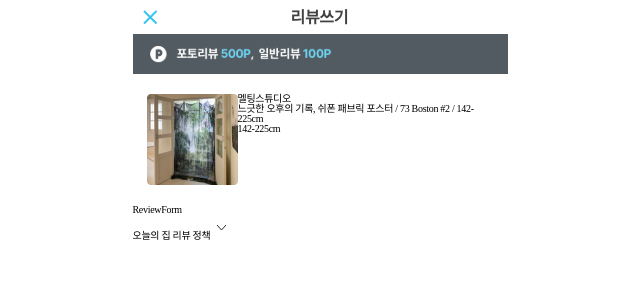
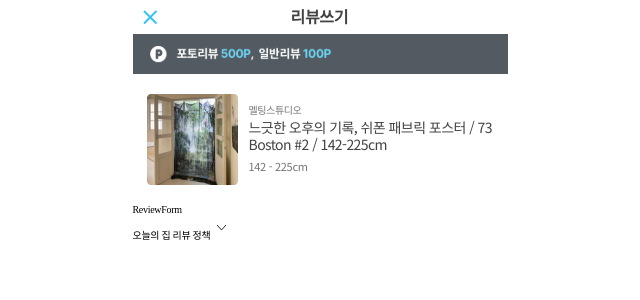
Before and after one commit to SOPT-CDSSeminar/frontend, a React (Create React App) app: page / in a window 1280 px wide. Shown: the top 300 px of the page, without its empty margins (320-960 px from the left). Built offline with nearby package versions, Linux system fonts and the light colour scheme.

Commit message:
[feat] 상품 정보 블럭 css

```diff
--- a/src/components/Review/ProductInfo.jsx
+++ b/src/components/Review/ProductInfo.jsx
@@ -17,7 +17,7 @@ export default function ProductInfo() {
       <StProductDetail>
         <StDetailStore>멜팅스튜디오</StDetailStore>
         <StDetailTitle>느긋한 오후의 기록, 쉬폰 패브릭 포스터 / 73 Boston #2 / 142-225cm</StDetailTitle>
-        <StDetailSize>142-225cm</StDetailSize>
+        <StDetailSize>142 - 225cm</StDetailSize>
       </StProductDetail>
     </StProduct>
   );
@@ -28,8 +28,29 @@ const StProduct = styled.div`
   margin: 1.8rem 1.4rem;
 `;
 const StProductImg = styled.div``;
-const StProductDetail = styled.div``;
+const StProductDetail = styled.div`
+  margin-left: 1.1em;
+  margin-top: 0.9em;
+`;
 
-const StDetailStore = styled.p``;
-const StDetailTitle = styled.p``;
-const StDetailSize = styled.p``;
+const StDetailStore = styled.p`
+  font-family: "Noto Sans KR";
+  font-style: normal;
+  font-weight: 400;
+  font-size: 1em;
+  line-height: 1.4em;
+  letter-spacing: -0.04em;
+  color: ${({ theme }) => theme.colors.ohou_gray04};
+  margin-bottom: 0.2em;
+`;
+const StDetailTitle = styled.p`
+  ${({ theme }) => theme.fonts.ohou_b1};
+  color: ${({ theme }) => theme.colors.ohou_gray05};
+  font-family: "Noto Sans KR";
+  margin-bottom: 0.4em;
+`;
+const StDetailSize = styled.p`
+  ${({ theme }) => theme.fonts.ohou_b4};
+  color: ${({ theme }) => theme.colors.ohou_gray04};
+  font-family: "Noto Sans KR";
+`;
```
